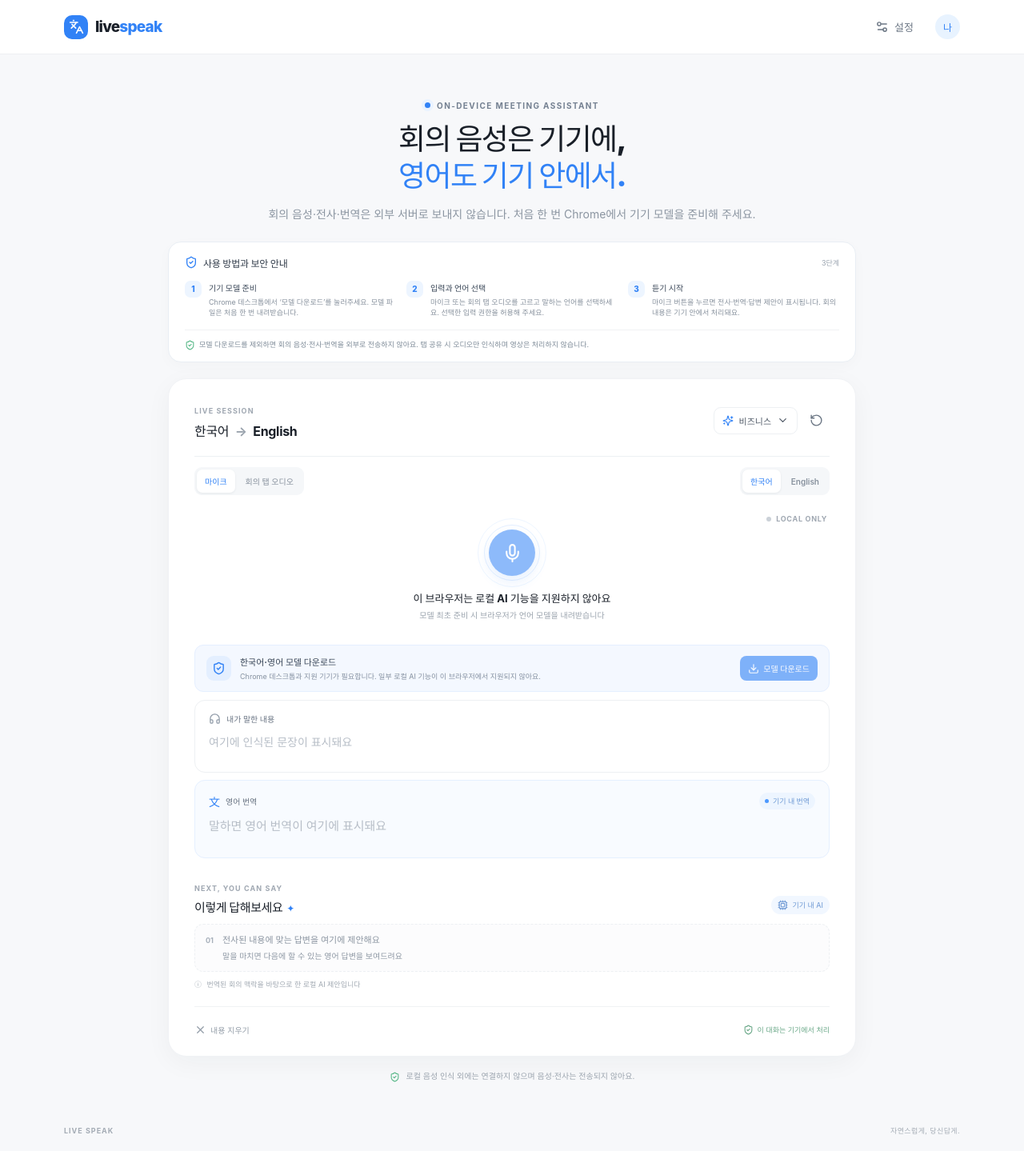
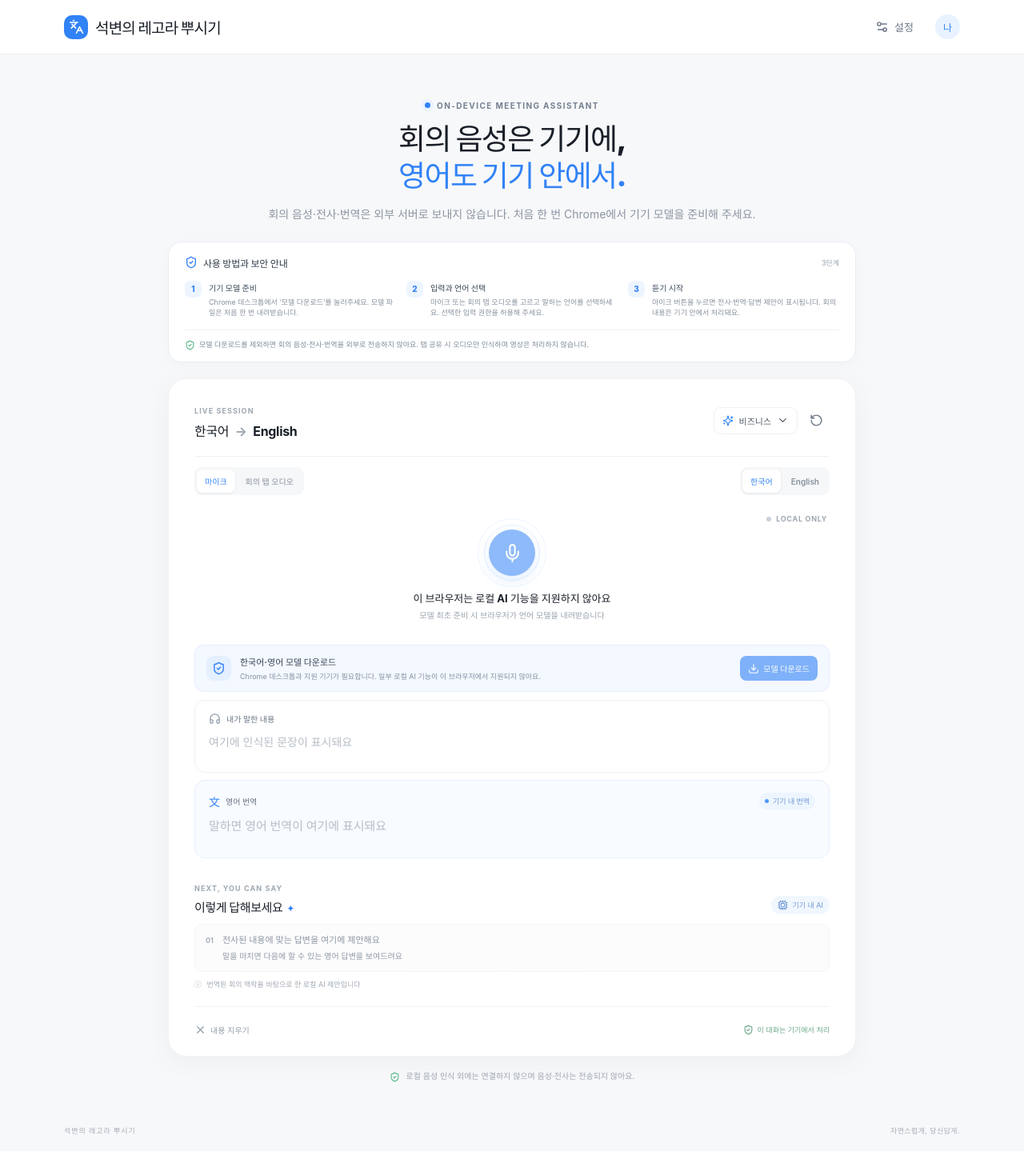
Before and after one commit to gmbro/EMT, a React (Vite) app: page / in a window 1280 px wide. Shown: the whole page at 80% size. Built offline with nearby package versions, Linux system fonts and the light colour scheme.

Commit message:
Rename product to 석변의 레고라 뿌시기

```diff
--- a/index.html
+++ b/index.html
@@ -5,7 +5,7 @@
     <meta name="viewport" content="width=device-width, initial-scale=1.0" />
     <meta name="theme-color" content="#f7f8fa" />
     <meta name="description" content="말하는 순간, 자연스러운 영어와 답변을 확인하세요." />
-    <title>LiveSpeak · 실시간 영어</title>
+    <title>석변의 레고라 뿌시기</title>
   </head>
   <body><div id="root"></div><script type="module" src="/src/main.jsx"></script></body>
 </html>
--- a/src/main.jsx
+++ b/src/main.jsx
@@ -247,7 +247,7 @@
   const copy = async text => { try { await navigator.clipboard.writeText(text); setNotice('복사했어요'); setTimeout(() => setNotice(''), 1800); } catch { setNotice('복사할 수 없어요'); setTimeout(() => setNotice(''), 1800); } };
 
   return <div className="app-shell">
-    <header className="topbar"><a className="brand" href="#"><span className="brand-mark"><Languages size={19}/></span><span>live<span className="brand-accent">speak</span></span></a><div className="top-actions"><button className="subtle-button" onClick={() => setSettings(true)}><Settings2 size={17}/><span>설정</span></button><span className="profile">나</span></div></header>
+    <header className="topbar"><a className="brand" href="#"><span className="brand-mark"><Languages size={19}/></span><span>석변의 레고라 뿌시기</span></a><div className="top-actions"><button className="subtle-button" onClick={() => setSettings(true)}><Settings2 size={17}/><span>설정</span></button><span className="profile">나</span></div></header>
     <main className="layout">
       <section className="intro"><div className="eyebrow"><span className="pulse-dot"/> ON-DEVICE MEETING ASSISTANT</div><h1>회의 음성은 기기에,<br/><span>영어도 기기 안에서.</span></h1><p>회의 음성·전사·번역은 외부 서버로 보내지 않습니다.<br className="mobile-break"/> 처음 한 번 Chrome에서 기기 모델을 준비해 주세요.</p></section>
       <section className="guide-panel" aria-labelledby="guide-title">
@@ -274,7 +274,7 @@
     </main>
     {notice&&<div className="toast">{notice}</div>}
     {settings&&<div className="modal-backdrop" onClick={() => setSettings(false)}><div className="settings-modal" onClick={e=>e.stopPropagation()}><div className="modal-head"><div><span className="section-kicker">PREFERENCES</span><h2>회의 설정</h2></div><button className="icon-button" onClick={() => setSettings(false)}><X size={18}/></button></div><label className="setting-row"><span><strong>대화 상황</strong><small>답변 제안의 말투에 반영</small></span><select value={mode} onChange={e=>setMode(e.target.value)}>{['비즈니스','일상 대화','면접','여행'].map(m=><option key={m}>{m}</option>)}</select></label><div className="setting-row"><span><strong>기기 내 모델</strong><small>음성 인식 · 번역 · 답변 제안</small></span><span className="setting-value">{modelsReady?'준비 완료':checkingLocal?'지원 확인 중':speechAvailable&&translationAvailable&&assistantAvailable?'준비 가능':'이 브라우저에서 미지원'}</span></div><div className="modal-hint">최초 사용 시 Chrome이 필요한 음성·번역 모델을 내려받습니다. 회의 음성과 전사 내용은 로컬 모델 API로만 처리합니다. 답변 생성 모델의 한국어 지원은 기기와 브라우저에 따라 제한될 수 있습니다.</div></div></div>}
-    <footer className="footer"><span>LIVE SPEAK</span><span>자연스럽게, 당신답게.</span></footer>
+    <footer className="footer"><span>석변의 레고라 뿌시기</span><span>자연스럽게, 당신답게.</span></footer>
   </div>;
 }
 
```
